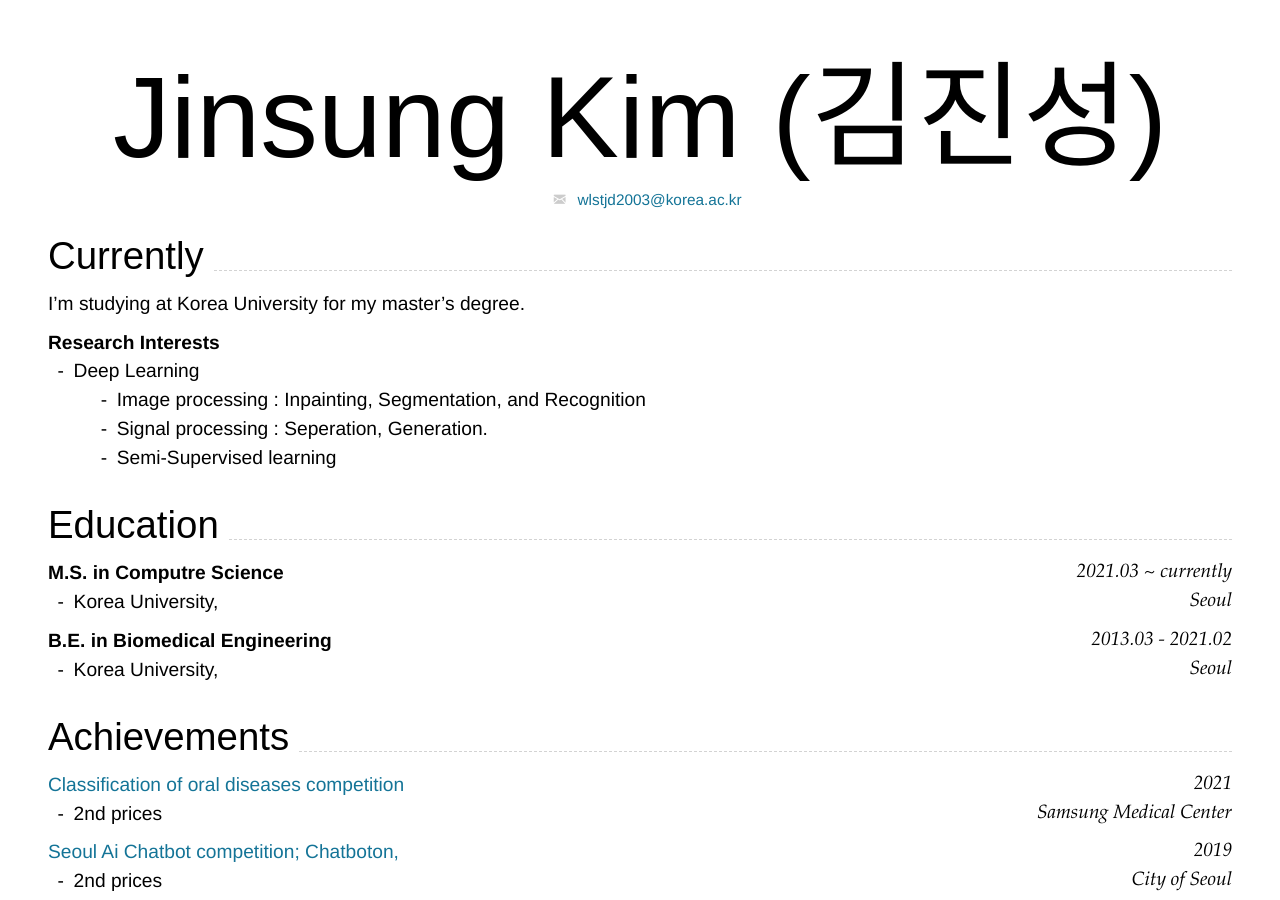
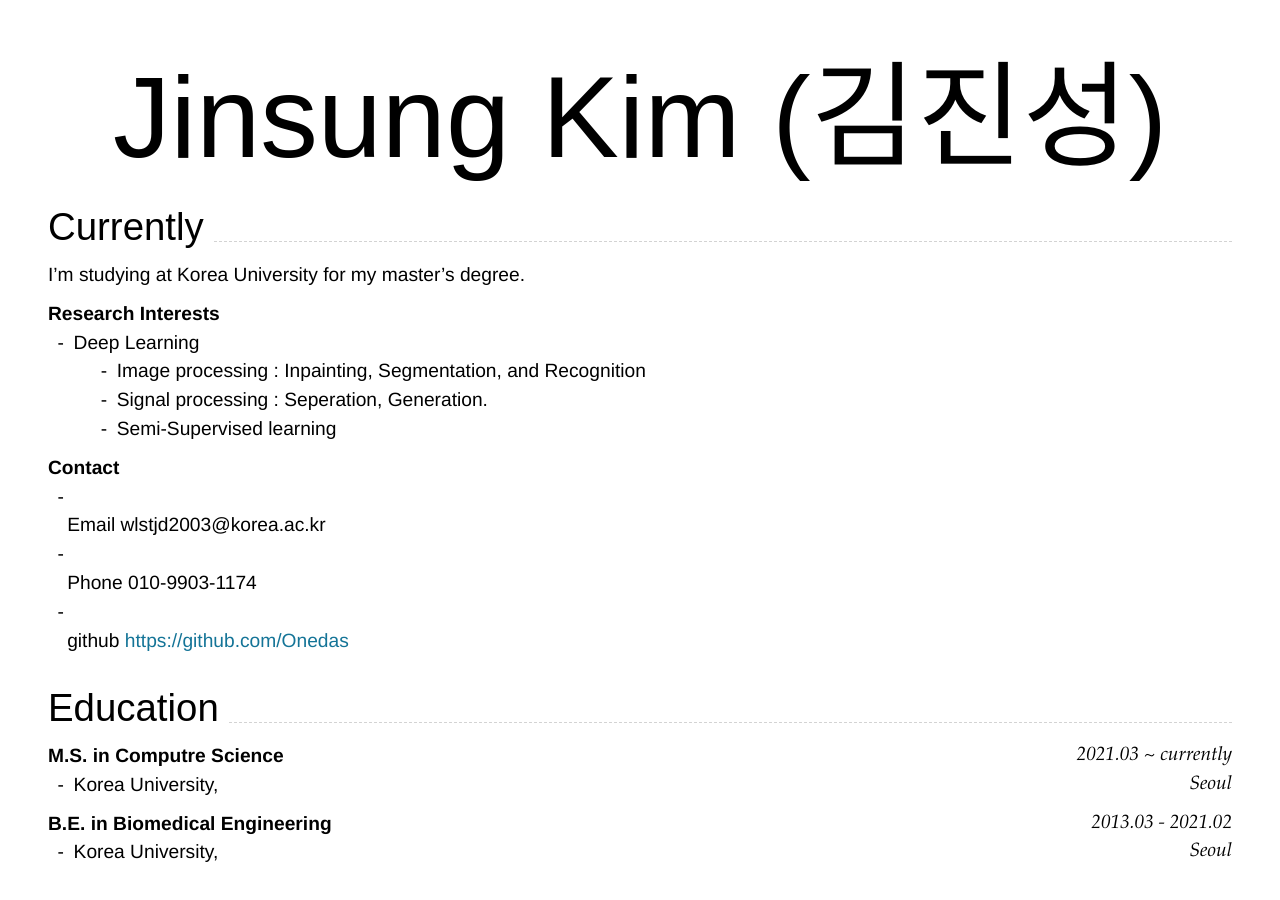
Before and after one commit to Onedas/Onedas.github.io, a Jekyll site: the page built from index.md, in a window 1280 px wide and 900 px high. Built offline with Jekyll 4.4.1, drawn with Linux system fonts in a browser that asks for light colours; nearby versions of some CDN libraries.

Commit message:
add Contact

```diff
--- a/index.md
+++ b/index.md
@@ -27,7 +18,7 @@ Supported arguments:
 
 ## Currently
 
-I'm studying at Korea University for my master's degree.
+  I'm studying at Korea University for my master's degree.
 
 ### **Research Interests**
 
@@ -35,6 +26,18 @@ I'm studying at Korea University for my master's degree.
   - Image processing : Inpainting, Segmentation, and Recognition
   - Signal processing : Seperation, Generation.
   - Semi-Supervised learning
+
+### **Contact**
+
+- Email
+  wlstjd2003@korea.ac.kr
+
+- Phone
+  010-9903-1174
+
+- github
+  [https://github.com/Onedas](https://github.com/Onedas)
+
 
 ---
 
```
Also changed, not shown: other parts of index.md (+0 -9 lines).
